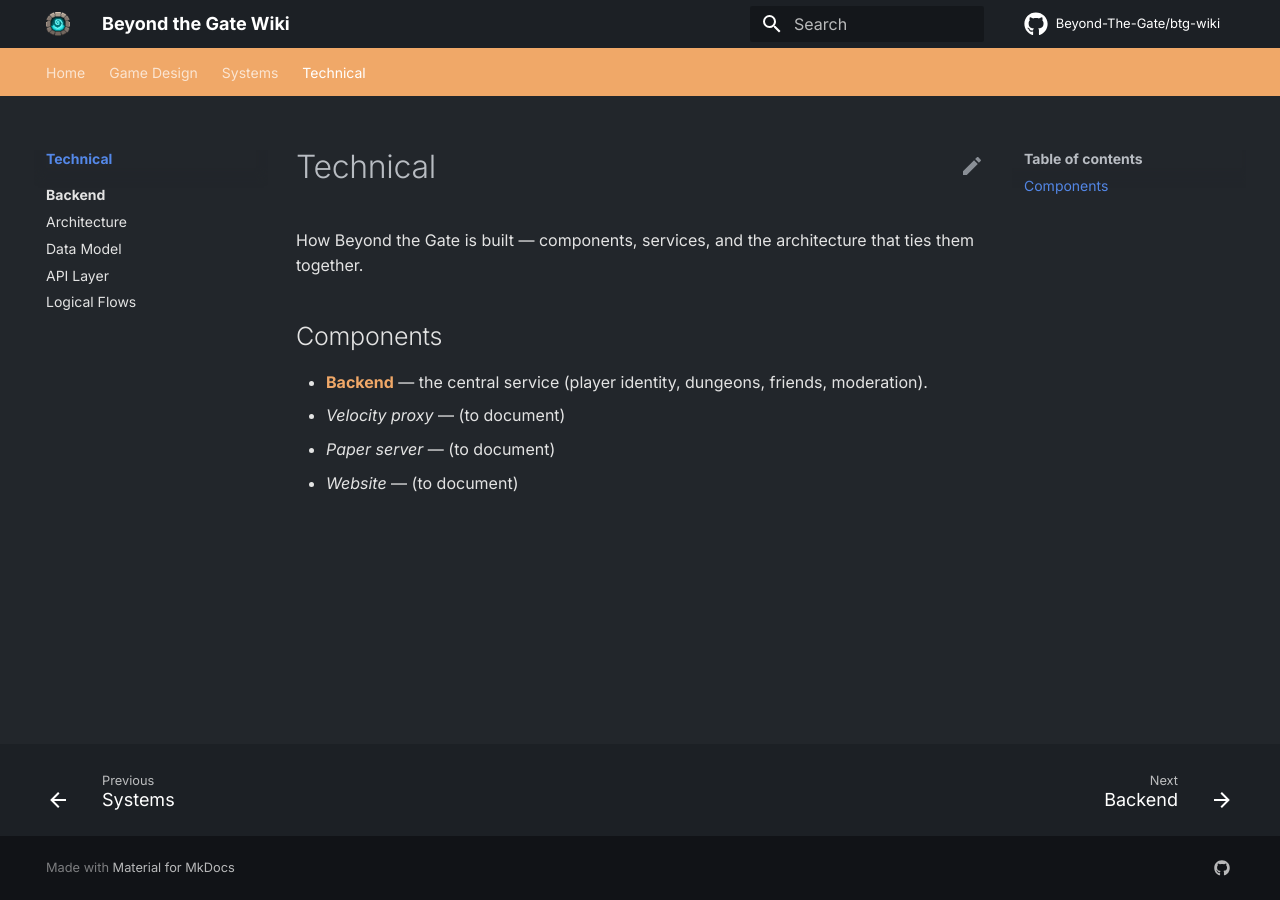
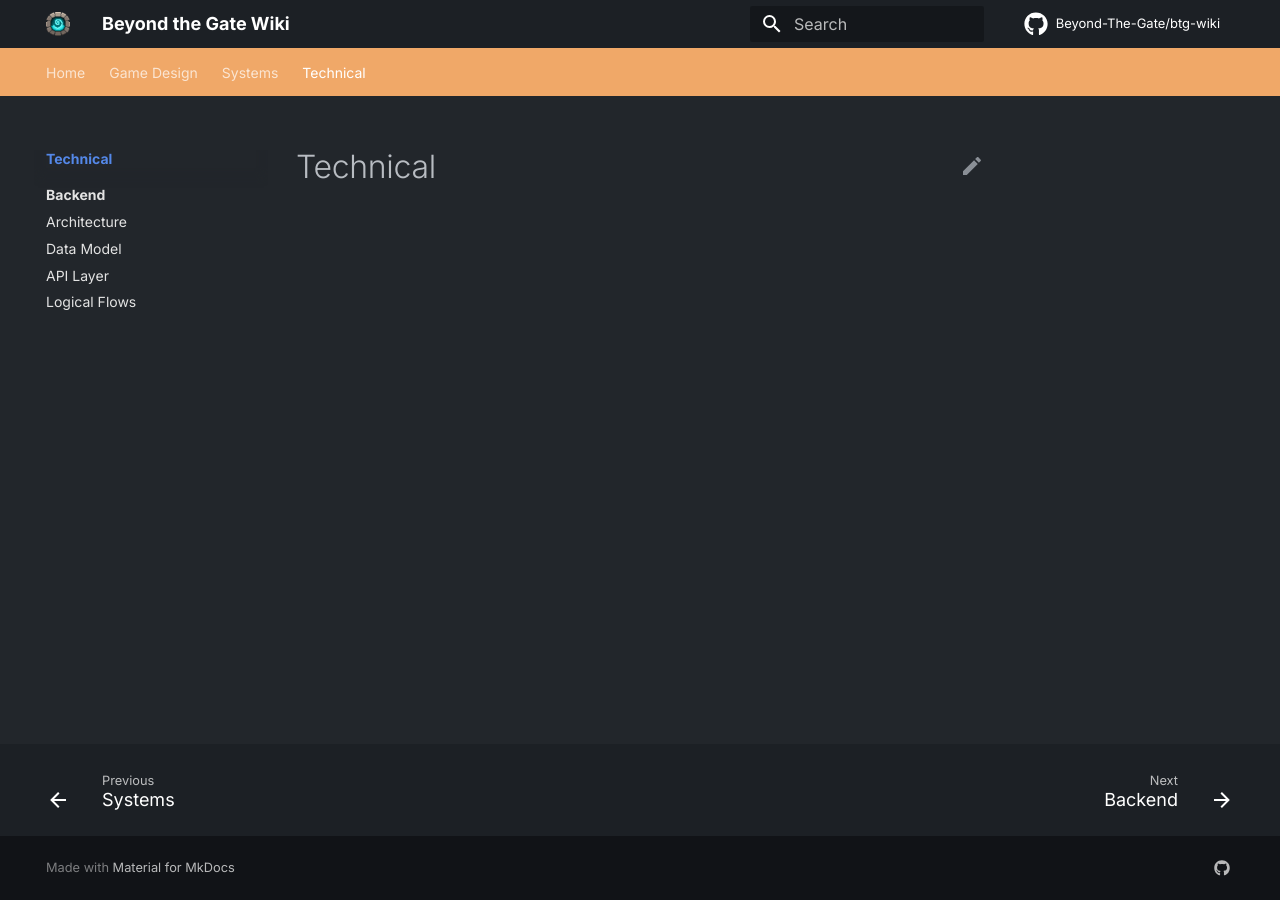
Before and after one commit to Beyond-The-Gate/btg-wiki, an MkDocs documentation site: the page built from docs/technical/index.md, in a window 1280 px wide. Built offline with MkDocs 1.6.1 and Material for MkDocs 9.7.7, drawn with Linux system fonts in a browser that asks for light colours; comment, search, counter and statistics services are not loaded.

Commit message:
Update index.md

```diff
--- a/docs/technical/index.md
+++ b/docs/technical/index.md
@@ -1,10 +1 @@
 # Technical
-
-How Beyond the Gate is built — components, services, and the architecture that ties them together.
-
-## Components
-
-- **[Backend](backend.md)** — the central service (player identity, dungeons, friends, moderation).
-- _Velocity proxy_ — (to document)
-- _Paper server_ — (to document)
-- _Website_ — (to document)
```
